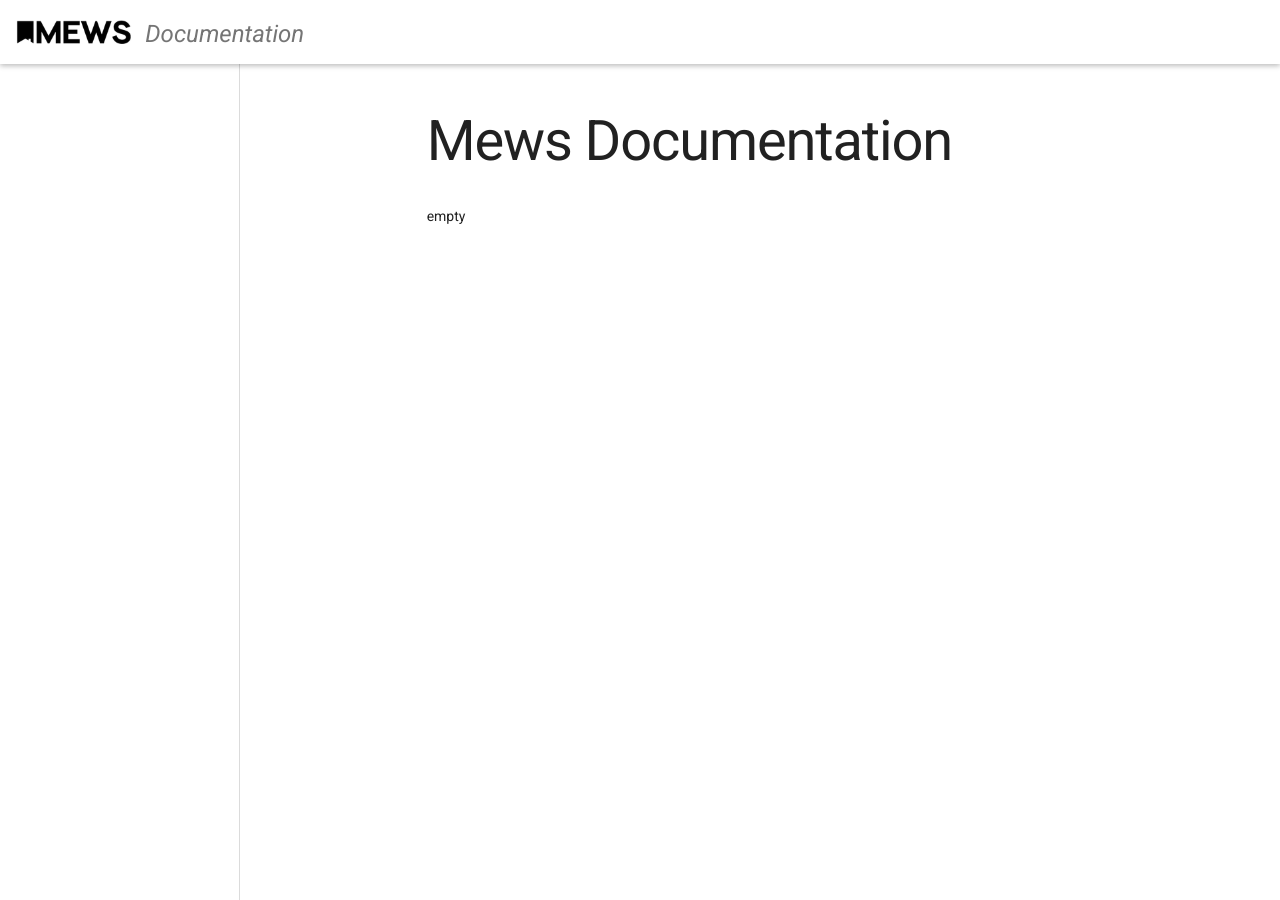
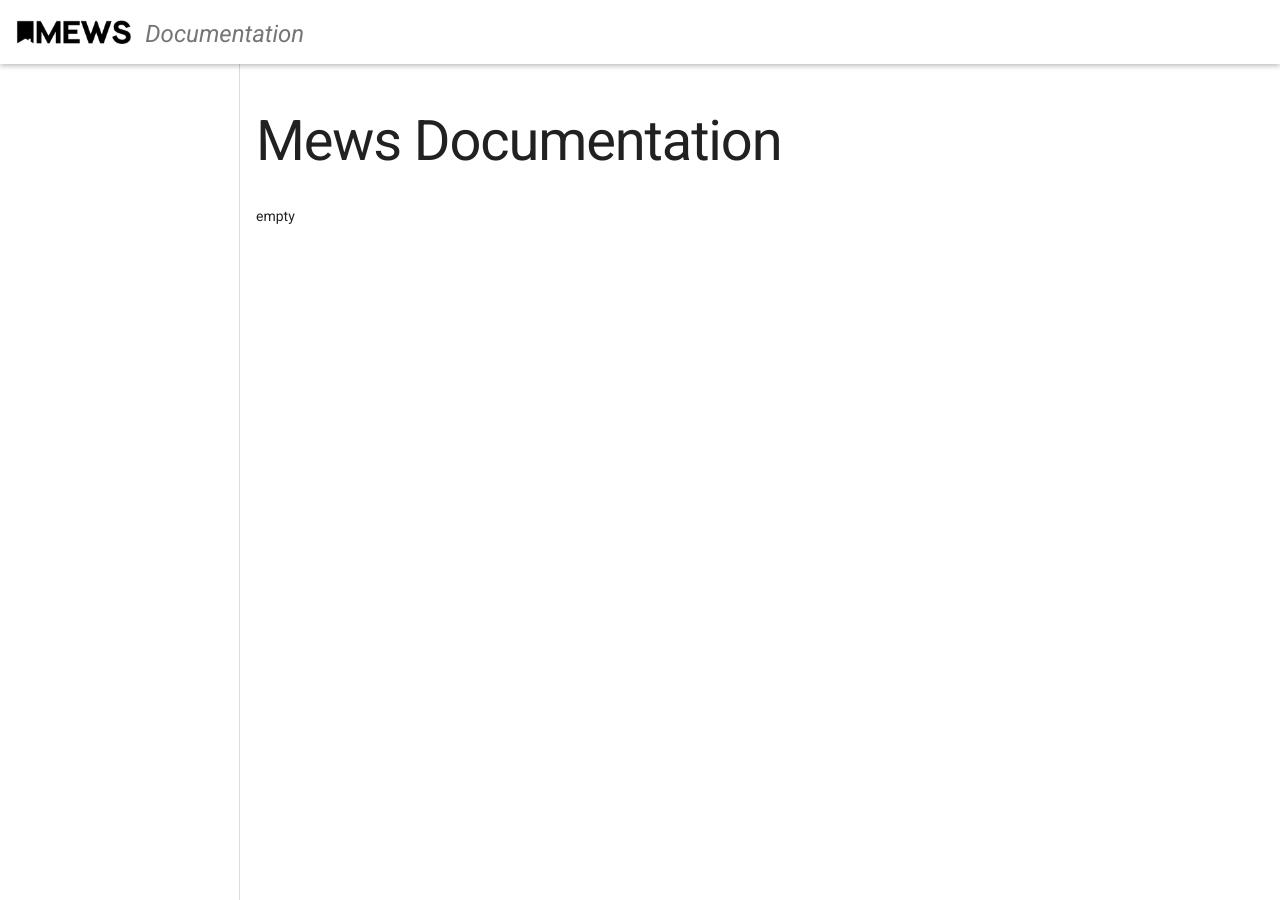
Before and after one commit to nikija/public, a Jekyll site: the page built from index.html, in a window 1280 px wide. Built offline with Jekyll 4.4.1, drawn with Linux system fonts in a browser that asks for light colours.

Commit message:
Update page.html

```diff
--- a/_layouts/page.html
+++ b/_layouts/page.html
@@ -3,7 +3,6 @@ layout: default
 ---
 <main class="content mdl-layout__content">
   <div class="mdl-grid">
-    <div class="mdl-cell mdl-cell--2-col mdl-cell--hide-tablet mdl-cell--hide-phone"></div>
     <div class="mdl-cell mdl-cell--8-col">
       <article class="page">
         <h1 class="page-title">{{ page.title }}</h1>
```
